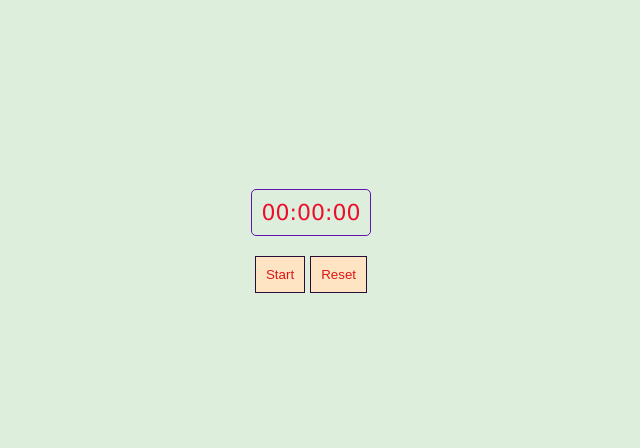
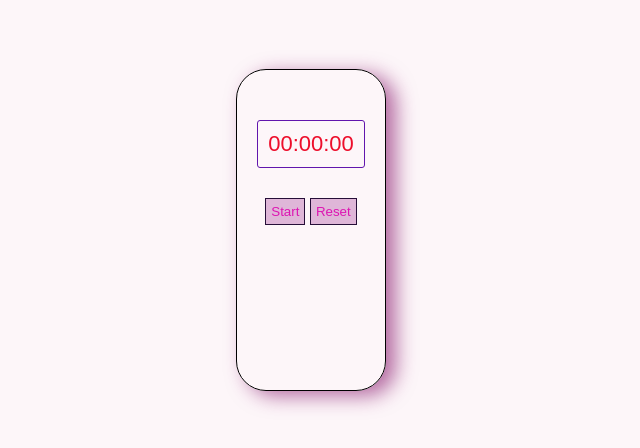
Before and after one commit to yoadin/stopwatch, a plain HTML site: page index.html in a window 1280 px wide. Shown: the part 170-618 px from the top of the page, without its empty margins (329-969 px from the left). Drawn offline with Linux system fonts and the light colour scheme.

Commit message:
minor adjustment and trial of styles

```diff
--- a/index.html
+++ b/index.html
@@ -1,9 +1,8 @@
 <!DOCTYPE html>
 <html>
   <head>
-    <link rel="stylesheet" href="styles.css">
+    <link rel="stylesheet" href="styles.css" />
   </head>
-    <body>
     <div class="stopwatch-container">
       <p id="stopwatch">00:00:00</p>
       <div class="buttons">
--- a/styles.css
+++ b/styles.css
@@ -1,7 +1,8 @@
 body{
-    font-family: Verdana, sans-serif;
     margin: 0;
-    background: #ded;
+    padding: 0;
+    font-family: "Poppins", sans-serif;
+    background: #fdf6f9; /* soft blush pink */
     height: 100vh;
     display: flex;
     align-items: center;
@@ -11,6 +12,11 @@ body{
 
 .stopwatch-container{
     text-align: center;
+    border: 1px solid black;
+    padding: 20px;
+    height: 35vh;
+    box-shadow: 10px 5px 20px  rgba(132, 17, 105, 0.61);
+    border-radius: 30px;
 }
 
 #stopwatch{
@@ -18,20 +24,23 @@ body{
     margin-bottom: 20px;
     color: rgb(237, 14, 43);
     border: 1px solid rgb(97, 21, 173);
-    border-radius: 5px;
+    border-radius: 3px;
     padding: 10px;
+    margin-bottom: 10px;
+    margin-top: 30px;
 }
 
 button{
     cursor: pointer;
-    padding: 10px;
-    background-color: bisque;
-    color: rgb(221, 21, 21);
+    padding: 5px;
+    background-color: rgba(203, 140, 195,0.6);
+    color: rgb(221, 21, 178);
     border: 1px solid rgb(38, 14, 56);
+    margin-top: 20px;
 }
 
 button:hover{
-    padding: 12px;
+    padding: 7px;
     background-color: rgba(255,228,196,0.6);
     border-radius: 20px;
 }
```
Lines whose indentation alone changed are shown as unchanged.
